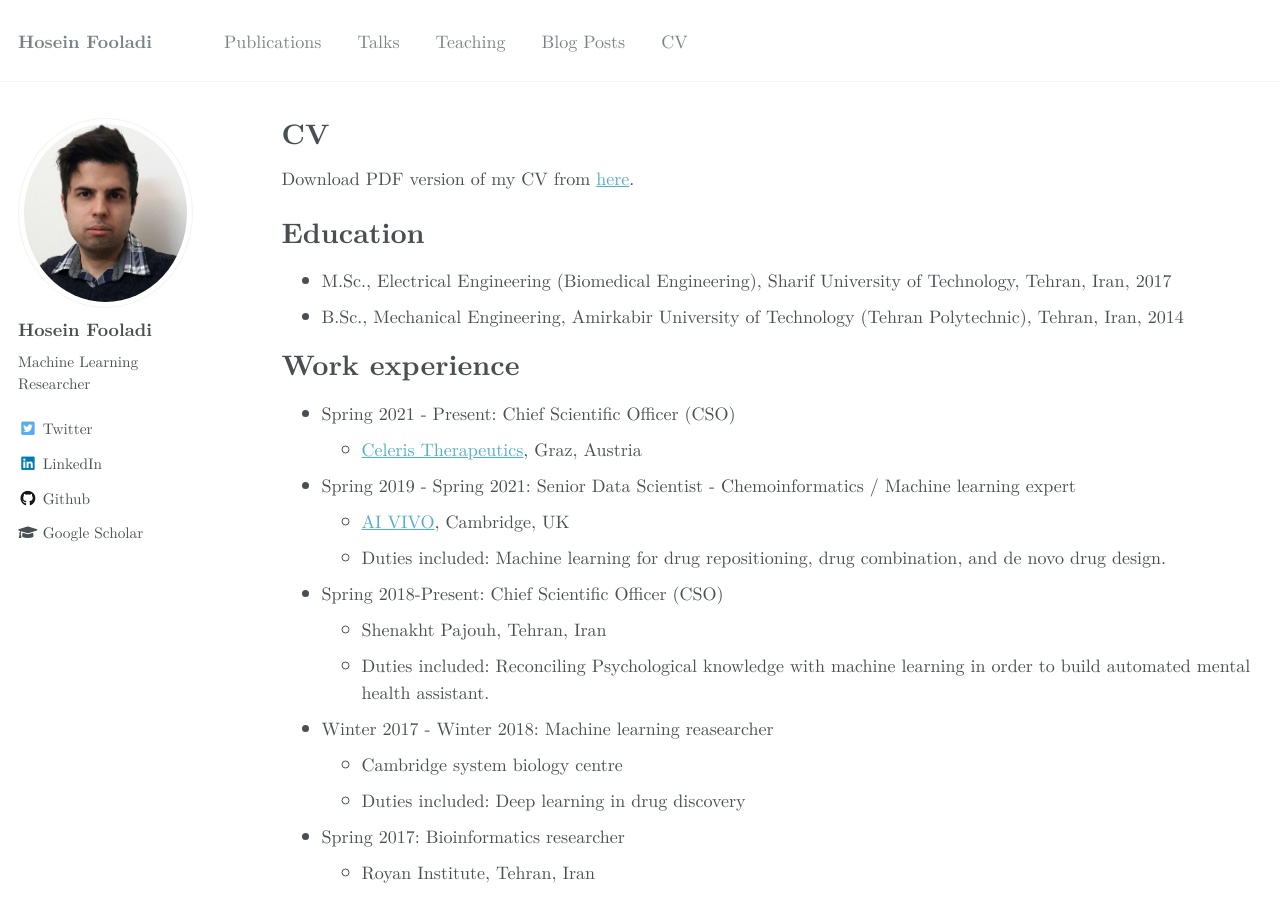
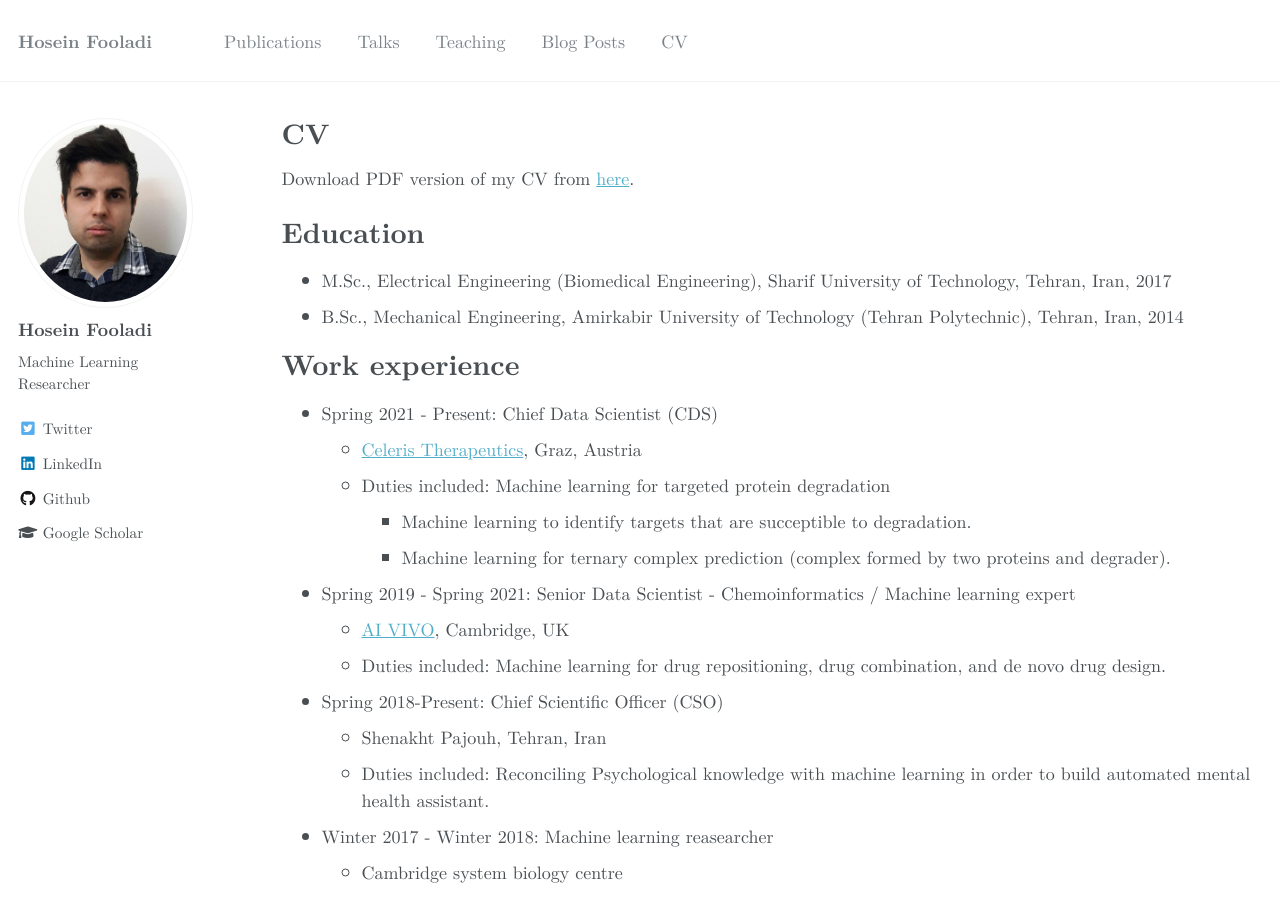
Before and after one commit to HFooladi/HFooladi.github.io, a Jekyll site: the page built from _pages/cv.md, in a window 1280 px wide and 900 px high. Built offline with Jekyll 4.4.1, drawn with Linux system fonts in a browser that asks for light colours; some web fonts are replaced.

Commit message:
update cv

```diff
--- a/_pages/cv.md
+++ b/_pages/cv.md
@@ -17,8 +17,11 @@ Education
 
 Work experience
 ======
-* Spring 2021 - Present: Chief Scientific Officer (CSO)
+* Spring 2021 - Present: Chief Data Scientist (CDS)
   * [Celeris Therapeutics](https://celeristx.com/), Graz, Austria
+  * Duties included: Machine learning for targeted protein degradation
+    * Machine learning to identify targets that are succeptible to degradation.
+    * Machine learning for ternary complex prediction (complex formed by two proteins and degrader).
 
 * Spring 2019 - Spring 2021: Senior Data Scientist - Chemoinformatics / Machine learning expert
   * [AI VIVO](http://www.aivivo.co/), Cambridge, UK
```
